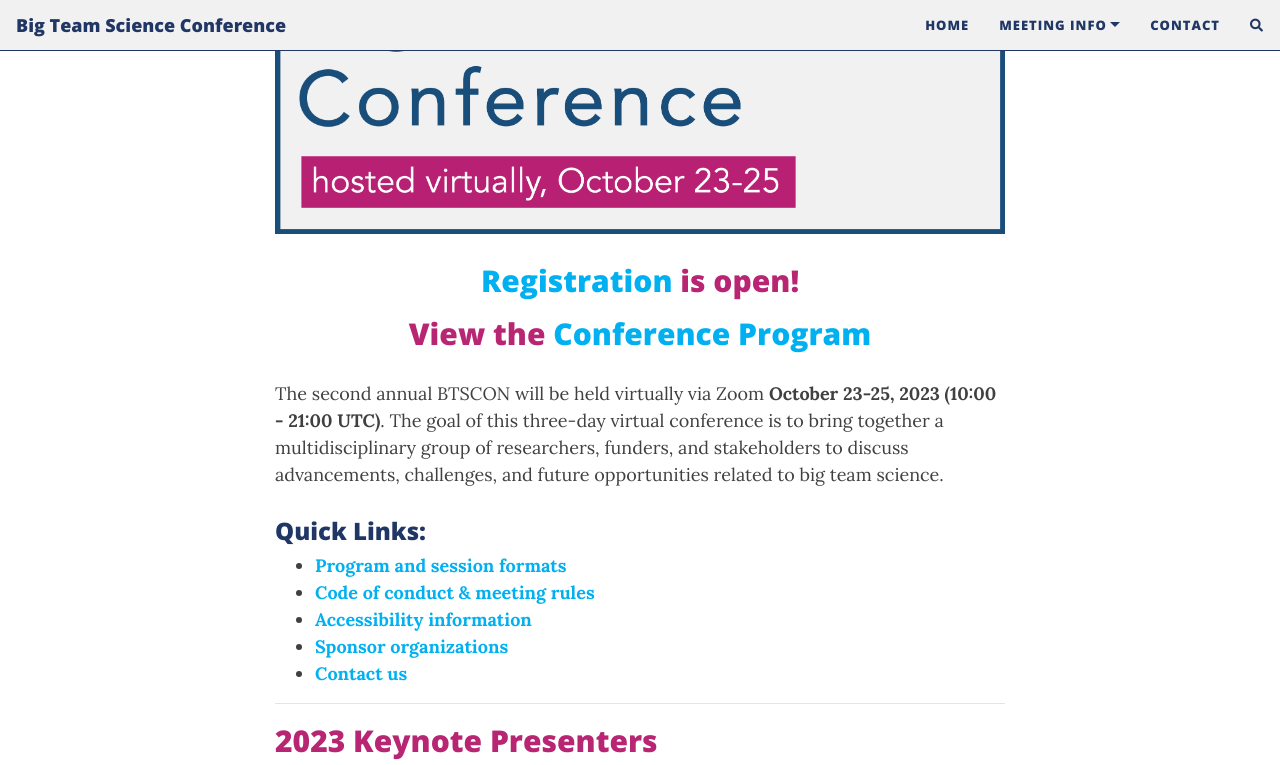
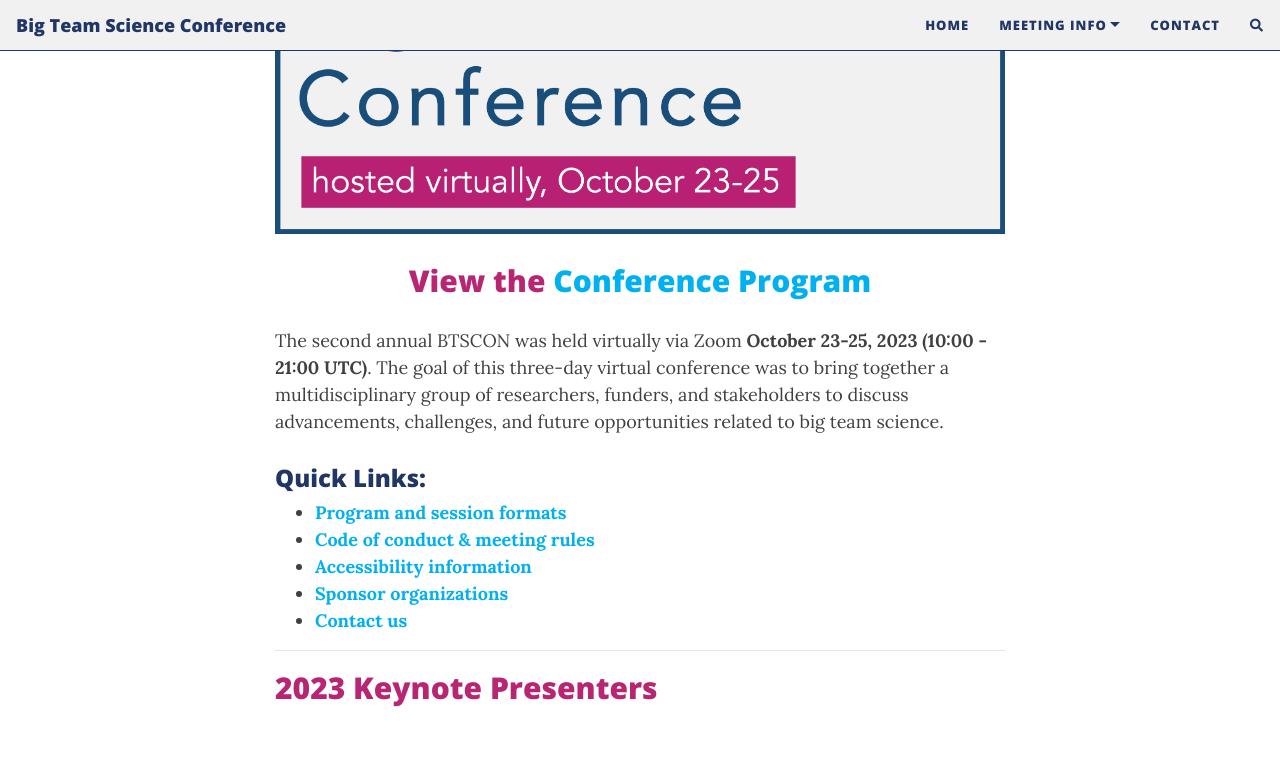
Before and after one commit to bigteamscienceconference/bigteamscienceconference.github.io, a Jekyll site: the page built from index.md, in a window 1280 px wide and 900 px high, scrolled down 303 px, cut to the strip 0-765 px from the top of the window. Built offline with Jekyll 4.4.1, drawn with Linux system fonts in a browser that asks for light colours; nearby versions of some CDN libraries; comment, search, counter and statistics services are not loaded.

Commit message:
post-conference updates

```diff
--- a/_config.yml
+++ b/_config.yml
@@ -34,7 +34,7 @@ navbar-links:
 
 # Image to show in the navigation bar - works best with a square image
 # Remove this parameter if you don't want an image in the navbar
-avatar: "/assets/img/BTSCon2023_avatar.png"
+avatar: "/assets/img/BTSCON.png"
 
 # By default, the image is cut into a circle. You can disable this behaviour by setting 'round-avatar: false'
 round-avatar: true
@@ -52,7 +52,7 @@ social-network-links:
   email: "bigteamscienceconference@gmail.com"
   rss: true  # remove this line if you don't want to show an RSS link at the bottom
 #  facebook: deanattali
-  github: bigteamscienceconference
+#  github: bigteamscienceconference
   twitter: BigTeamSciCon
 #  patreon: DeanAttali
 #  youtube: c/daattali
--- a/index.md
+++ b/index.md
@@ -7,14 +7,15 @@ layout: page
 
 <!--
 <h2 align="center"><a href="{{site.baseurl}}/submissions/">Submissions</a> and <a href="{{site.baseurl}}/registration/">Registration</a> are now open!</h2>
--->
+
 
 <h2 align="center"><a href="{{site.baseurl}}/registration/">Registration</a> is open!</h2>
+-->
 
 <h2 align="center">View the <a href="{{site.baseurl}}/program/">Conference Program</a></h2>
 
 
-The second annual BTSCON will be held virtually via Zoom <b>October 23-25, 2023 (10:00 - 21:00 UTC)</b>. The goal of this three-day virtual conference is to bring together a multidisciplinary group of researchers, funders, and stakeholders to discuss advancements, challenges, and future opportunities related to big team science.
+The second annual BTSCON was held virtually via Zoom <b>October 23-25, 2023 (10:00 - 21:00 UTC)</b>. The goal of this three-day virtual conference was to bring together a multidisciplinary group of researchers, funders, and stakeholders to discuss advancements, challenges, and future opportunities related to big team science.
 
 ### Quick Links:
 * <b><a href="{{site.baseurl}}/program/">Program and session formats</a></b>
```
Also changed, not shown: program.md (+5 -1 lines), registration.md (+5 -0 lines), assets/img/BTSCON.png (added).
